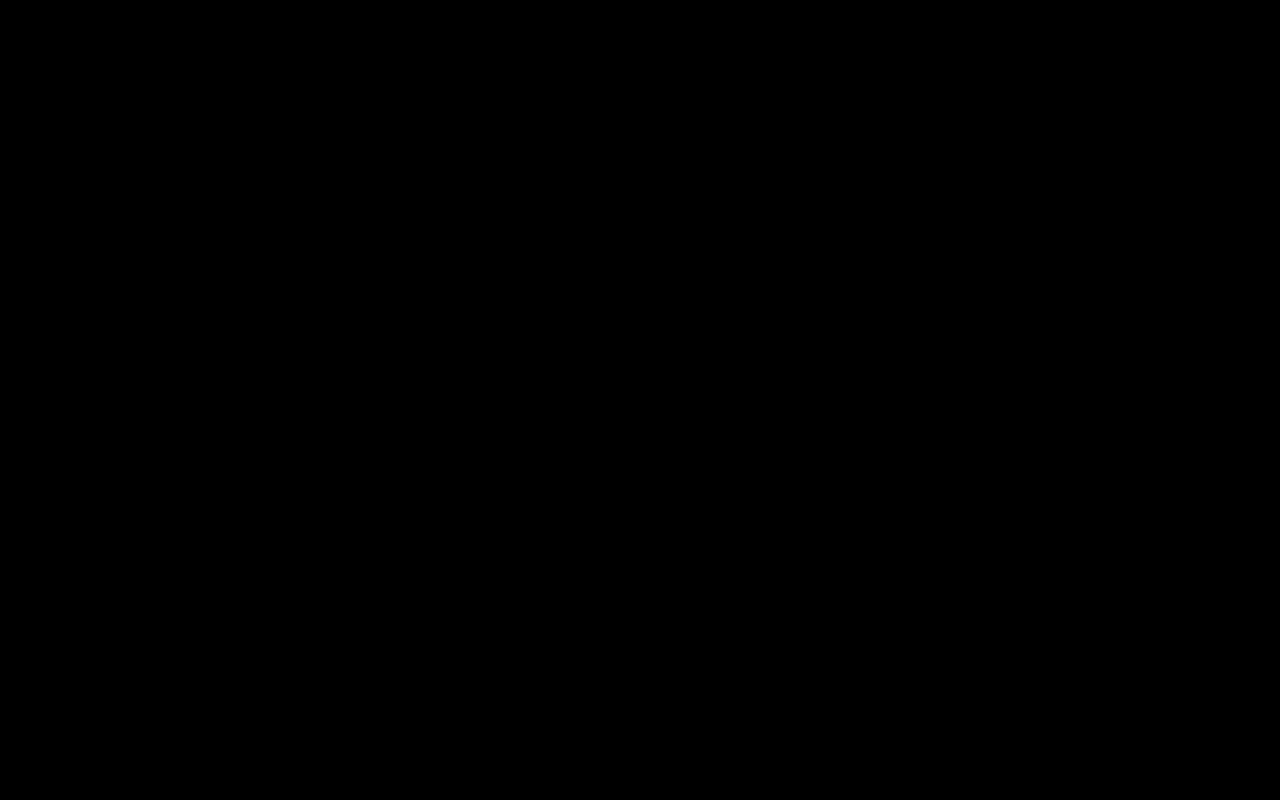
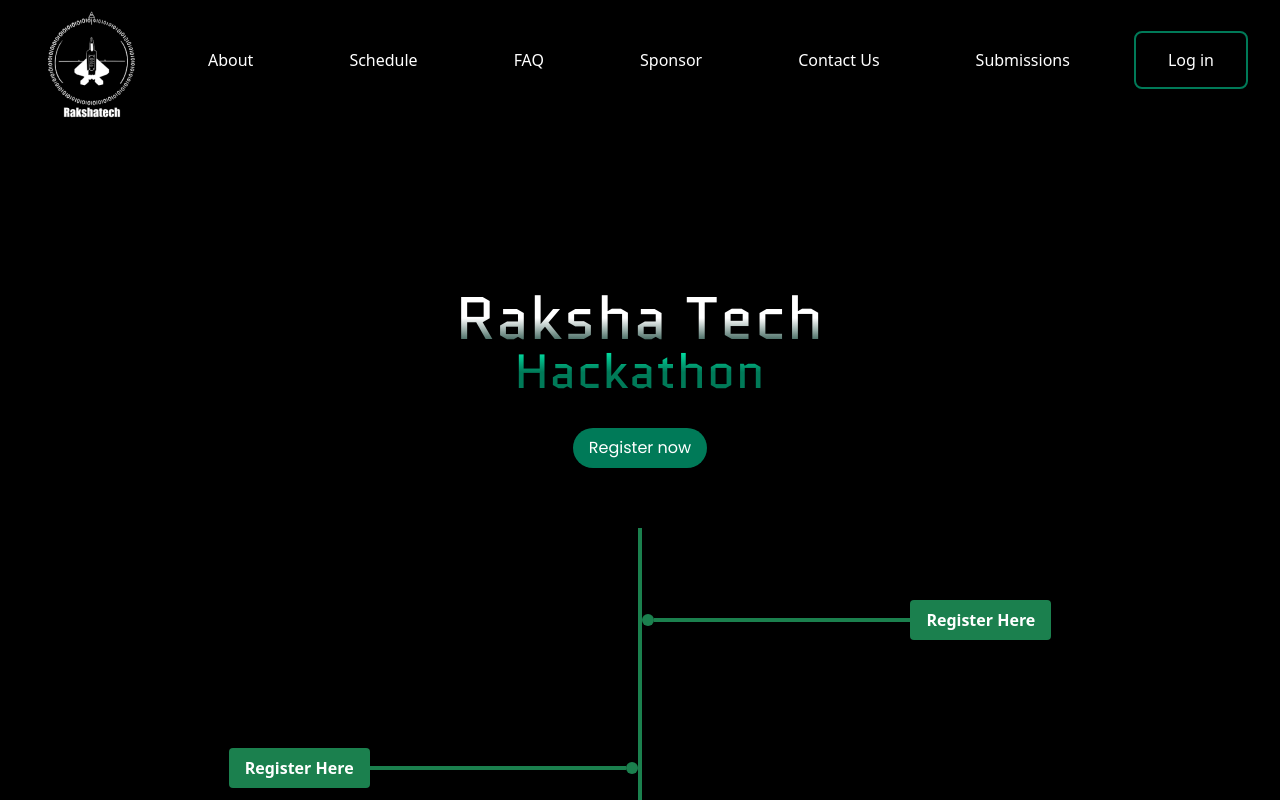
Before and after one commit to Dezors-Service-And-Consultancy/RakshaTech, a React (Vite) app: page / in a window 1280 px wide. Shown: the top 800 px of the page. Built offline with nearby package versions, Linux system fonts and the light colour scheme; a web font is replaced by a local one.

Commit message:
added navbar

```diff
--- a/src/App.jsx
+++ b/src/App.jsx
@@ -1,11 +1,20 @@
-import React from 'react'
-import FullTree from './components/timelineTree/fullTree'
-
-
+import React from "react";
+import FullTree from "./components/timelineTree/fullTree";
+import AboutUs from "./components/aboutUs";
+import RakshatechHeader from "./components/RakshatechHeading";
+import Navbar from "./components/navbar";
 export default function App() {
   return (
-    <div className="min-h-screen bg-black flex justify-center flex-col">
-
+    <div className="min-h-screen w-auto bg-black flex justify-center flex-col">
+      <div className="mt-72">
+        <Navbar />
+      </div>
+      <div className="mb-20">
+        <RakshatechHeader />
+      </div>
+      <div>
+        <FullTree />
+      </div>
     </div>
-  )
+  );
 }
--- a/src/components/RakshatechHeading.tsx
+++ b/src/components/RakshatechHeading.tsx
@@ -1,12 +1,12 @@
 import React from "react";
 
-export default function RaskatechHeader(){
+export default function RakshatechHeader(){
     return(
-        <div className="flex flex-col h-[20vh] w-[80vw] items-center justify-between">
-            <h1 className="text-white text-6xl font-quantico tracking-wide bg-gradient-to-b from-[#FFFFFF] via-[#FFFFFF] to-[#04362A] bg-clip-text text-transparent">
+        <div className="flex flex-col h-[20vh] w-auto items-center justify-between items-center">
+            <h1 className=" text-6xl font-quantico tracking-wide bg-gradient-to-b from-[#FFFFFF] via-[#FFFFFF] to-[#04362A] bg-clip-text text-transparent">
                 Raksha Tech
             </h1>
-            <h1 className="text-white text-5xl font-quantico tracking-wide bg-gradient-to-b from-[#02F6B3] via-[#007A58] to-[#007A58] bg-clip-text text-transparent">
+            <h1 className=" text-5xl font-quantico tracking-wide bg-gradient-to-b from-[#02F6B3] via-[#007A58] to-[#007A58] bg-clip-text text-transparent">
                 Hackathon
             </h1>
             <button className="bg-[#007A58] text-white py-2 px-4 mt-8 rounded-[20px] shadow-lg font-text">
--- /dev/null
+++ b/src/components/navbar.tsx
@@ -0,0 +1,46 @@
+import React from 'react';
+
+const Navbar = () => {
+  return (
+    <nav className="fixed top-0 left-0 w-full px-[2rem] bg-black text-white flex items-center justify-between">
+      {/* Logo */}
+      <div className="flex items-center">
+        <div className="h-full w-full rounded-full flex justify-center items-center">
+          <img src="/Logo.png" alt="Logo" className="h-full w-full" />
+        </div>
+      </div>
+
+      {/* Links */}
+      <ul className="flex space-x-8"> {/* Increased gap using space-x-8 */}
+        {[
+          'About',
+          'Schedule',
+          'FAQ',
+          'Sponsor',
+          'Contact Us',
+          'Submissions',
+        ].map((link) => (
+          <li key={link}>
+            <a
+              href={`#${link.toLowerCase()}`}
+              className="px-[2rem] py-[1rem] rounded-md hover:bg-gradient-to-r from-[#36543df9]  via-[#0c5636] to-[#0AAF56] active:bg-gradient-to-br from-[#02F6B3] to-[#007A58] transition duration-300"
+            >
+              {link}
+            </a>
+          </li>
+        ))}
+        {/* Login Button */}
+        <li>
+          <a
+            href="#login"
+            className="px-[2rem] py-[1rem] rounded-[.5rem] border-2 border-[#007A58] bg-black text-white hover:border-gradient-to-br hover:from-[#02F6B3] hover:to-[#007A58] active:border-gradient-to-br active:from-[#02F6B3] active:to-[#007A58] transition duration-300 text-[#007A58]"
+          >
+            Log in
+          </a>
+        </li>
+      </ul>
+    </nav>
+  );
+};
+
+export default Navbar;
--- a/src/index.css
+++ b/src/index.css
@@ -9,3 +9,6 @@
     margin: 0;
     padding: 0;
   }
+ body{
+  background-color: black;
+ }
```
